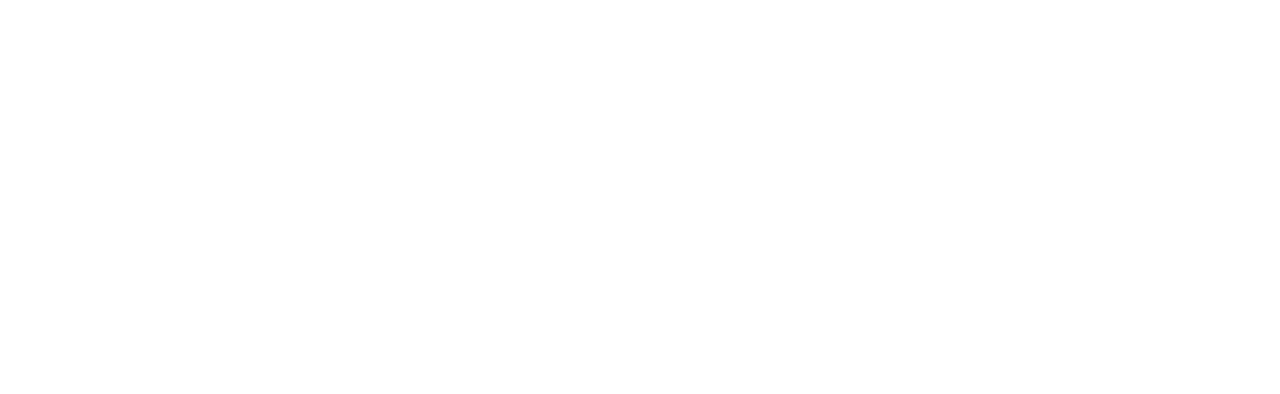
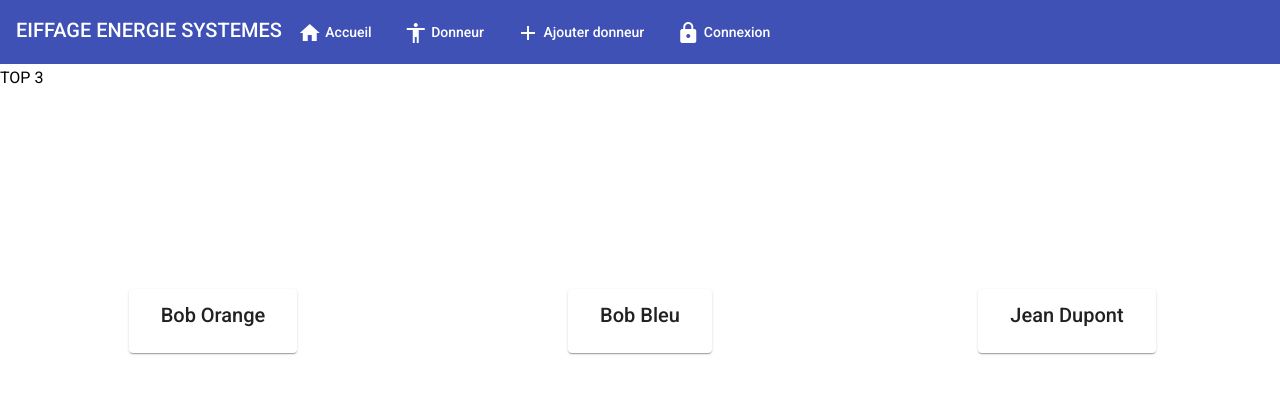
Before and after one commit to bart120/clemessy20, an Angular app: page / in a window 1280 px wide. Shown: the top 394 px of the page. Built offline with nearby package versions, Linux system fonts and the light colour scheme.

Commit message:
directive structurelle & module exports

```diff
--- a/src/app/app.component.html
+++ b/src/app/app.component.html
@@ -0,0 +1,29 @@
+<mat-toolbar color="primary">
+    <div>
+        <span>{{title}}</span>
+        <!--<span [textContent]="title"></span>-->
+        <a href="" mat-button>
+            <mat-icon>home</mat-icon>
+            Accueil
+        </a>
+
+        <a href="" mat-button>
+            <mat-icon>accessibility</mat-icon>
+            Donneur
+        </a>
+
+        <a href="" mat-button>
+            <mat-icon>add</mat-icon>
+            Ajouter donneur
+        </a>
+
+        <a href="" mat-button>
+            <mat-icon>locked_in</mat-icon>
+            Connexion
+        </a>
+
+    </div>
+</mat-toolbar>
+
+
+<app-footer></app-footer>
--- a/src/app/app.component.ts
+++ b/src/app/app.component.ts
@@ -6,5 +6,5 @@
   styleUrls: ['./app.component.css']
 })
 export class AppComponent {
-  title = 'clemessy20';
+  title = 'EIFFAGE ENERGIE SYSTEMES';
 }
--- /dev/null
+++ b/src/app/pages/donneur/footer/footer.component.html
@@ -0,0 +1,13 @@
+<div>
+    <h3>TOP {{donneurs.length}}</h3>
+
+    <mat-grid-list cols="{{donneurs.length}}">
+        <mat-grid-tile *ngFor="let donneur of donneurs">
+            <mat-card>
+                <mat-card-header>
+                    <mat-card-title>{{donneur.prenom}} {{donneur.nom}}</mat-card-title>
+                </mat-card-header>
+            </mat-card>
+        </mat-grid-tile>
+    </mat-grid-list>
+</div>
--- /dev/null
+++ b/src/app/pages/donneur/footer/footer.component.ts
@@ -0,0 +1,23 @@
+import { Component, OnInit } from '@angular/core';
+
+@Component({
+  selector: 'app-footer',
+  templateUrl: './footer.component.html',
+  styles: [
+  ]
+})
+export class FooterComponent implements OnInit {
+
+  donneurs: Array<any> = null;
+
+  constructor() { }
+
+  ngOnInit(): void {
+    this.donneurs = [
+      { nom: 'Orange', prenom: 'Bob' },
+      { nom: 'Bleu', prenom: 'Bob' },
+      { nom: 'Dupont', prenom: 'Jean' }
+    ];
+  }
+
+}
```
Also changed, not shown: src/app/app.module.ts (+9 -1 lines), src/app/pages/donneur/donneur.module.ts (added, +21 -0 lines).
